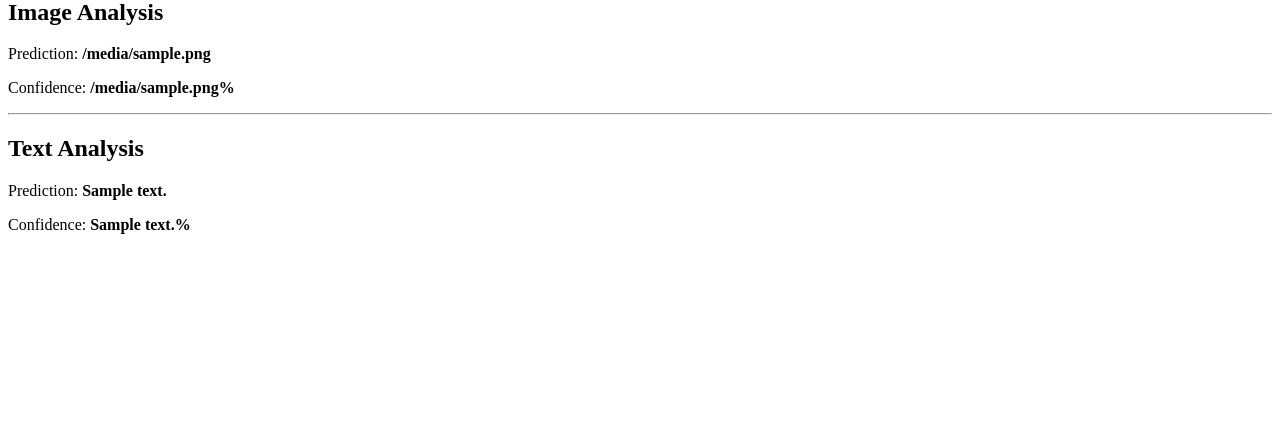
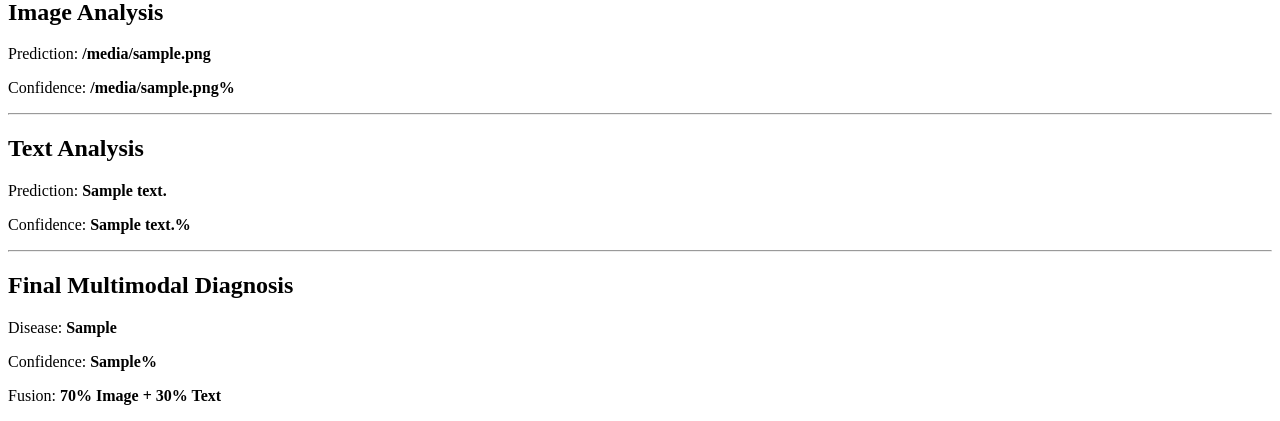
Before and after one commit to ELANGESWARANKISHOR/plant-disease-detection-ml, a Flask app: template templates/index.html in a window 1280 px wide. Shown: the part 388-809 px from the top of the page. Before the commit the page ends 622 px from the top, so only its background shows below. Run offline with Flask 3, Linux system fonts and the light colour scheme; the template is opened without the code that fills it: most values are stand-ins (such as "Sample title", 1, 10 or a date in 2020).

Commit message:
Add multimodal image and NLP disease fusion

```diff
--- a/src/app.py
+++ b/src/app.py
@@ -45,15 +45,58 @@ def predict_image(image):
 
     image_array = np.expand_dims(image_array, axis=0)
 
-    predictions = model.predict(image_array, verbose=0)
+    predictions = model.predict(image_array, verbose=0)[0]
 
-    predicted_index = np.argmax(predictions[0])
+    predicted_index = np.argmax(predictions)
 
     predicted_class = CLASS_NAMES[predicted_index]
 
-    confidence = predictions[0][predicted_index]
+    confidence = predictions[predicted_index]
 
-    return predicted_class, confidence
+    probabilities = {
+        class_name: float(probability)
+        for class_name, probability in zip(
+            CLASS_NAMES,
+            predictions
+        )
+    }
+
+    return predicted_class, confidence, probabilities
+
+def fuse_predictions(image_probabilities, text_probabilities):
+
+    IMAGE_WEIGHT = 0.7
+    TEXT_WEIGHT = 0.3
+
+    final_probabilities = {}
+
+    for class_name in CLASS_NAMES:
+
+        image_probability = image_probabilities.get(
+            class_name,
+            0.0
+        )
+
+        text_probability = text_probabilities.get(
+            class_name,
+            0.0
+        )
+
+        final_probability = (
+            IMAGE_WEIGHT * image_probability
+            + TEXT_WEIGHT * text_probability
+        )
+
+        final_probabilities[class_name] = final_probability
+
+    final_class = max(
+        final_probabilities,
+        key=final_probabilities.get
+    )
+
+    final_confidence = final_probabilities[final_class]
+
+    return final_class, final_confidence, final_probabilities
 
 
 @app.route("/", methods=["GET", "POST"])
@@ -61,9 +104,14 @@ def home():
 
     image_prediction = None
     image_confidence = None
+    image_probabilities = None
 
     text_prediction = None
     text_confidence = None
+    text_probabilities = None
+
+    final_prediction = None
+    final_confidence = None
 
     if request.method == "POST":
 
@@ -76,9 +124,11 @@ def home():
 
                 image = Image.open(image_file)
 
-                image_prediction, image_confidence = predict_image(
-                    image
-                )
+                (
+                    image_prediction,
+                    image_confidence,
+                    image_probabilities
+                ) = predict_image(image)
 
                 image_confidence = round(
                     float(image_confidence) * 100,
@@ -86,16 +136,38 @@ def home():
                 )
 
         # NLP prediction
-        symptoms = request.form.get("symptoms", "").strip()
+        symptoms = request.form.get(
+            "symptoms",
+            ""
+        ).strip()
 
         if symptoms:
 
-            text_prediction, text_confidence = predict_text(
-                symptoms
-            )
+            (
+                text_prediction,
+                text_confidence,
+                text_probabilities
+            ) = predict_text(symptoms)
 
             text_confidence = round(
                 float(text_confidence) * 100,
+                2
+            )
+
+        # Multimodal fusion
+        if image_probabilities and text_probabilities:
+
+            (
+                final_prediction,
+                final_confidence,
+                _
+            ) = fuse_predictions(
+                image_probabilities,
+                text_probabilities
+            )
+
+            final_confidence = round(
+                float(final_confidence) * 100,
                 2
             )
 
@@ -104,9 +176,10 @@ def home():
         image_prediction=image_prediction,
         image_confidence=image_confidence,
         text_prediction=text_prediction,
-        text_confidence=text_confidence
+        text_confidence=text_confidence,
+        final_prediction=final_prediction,
+        final_confidence=final_confidence
     )
 
-
 if __name__ == "__main__":
-    app.run(debug=True)
+    app.run(debug=False)
--- a/src/nlp_classifier.py
+++ b/src/nlp_classifier.py
@@ -64,10 +64,18 @@ def predict_text(text):
 
     probabilities = nlp_model.predict_proba([text])[0]
 
+    probability_dict = {
+        class_name: float(probability)
+        for class_name, probability in zip(
+            nlp_model.classes_,
+            probabilities
+        )
+    }
+
     predicted_index = list(
         nlp_model.classes_
     ).index(prediction)
 
     confidence = probabilities[predicted_index]
 
-    return prediction, confidence
+    return prediction, confidence, probability_dict
--- a/templates/index.html
+++ b/templates/index.html
@@ -80,6 +80,29 @@
 
     {% endif %}
 
+    {% if final_prediction %}
+
+        <hr>
+
+        <h2>Final Multimodal Diagnosis</h2>
+
+        <p>
+            Disease:
+            <strong>{{ final_prediction }}</strong>
+        </p>
+
+        <p>
+            Confidence:
+            <strong>{{ final_confidence }}%</strong>
+        </p>
+
+        <p>
+            Fusion:
+            <strong>70% Image + 30% Text</strong>
+        </p>
+
+    {% endif %}
+
 </body>
 
 </html>
```
